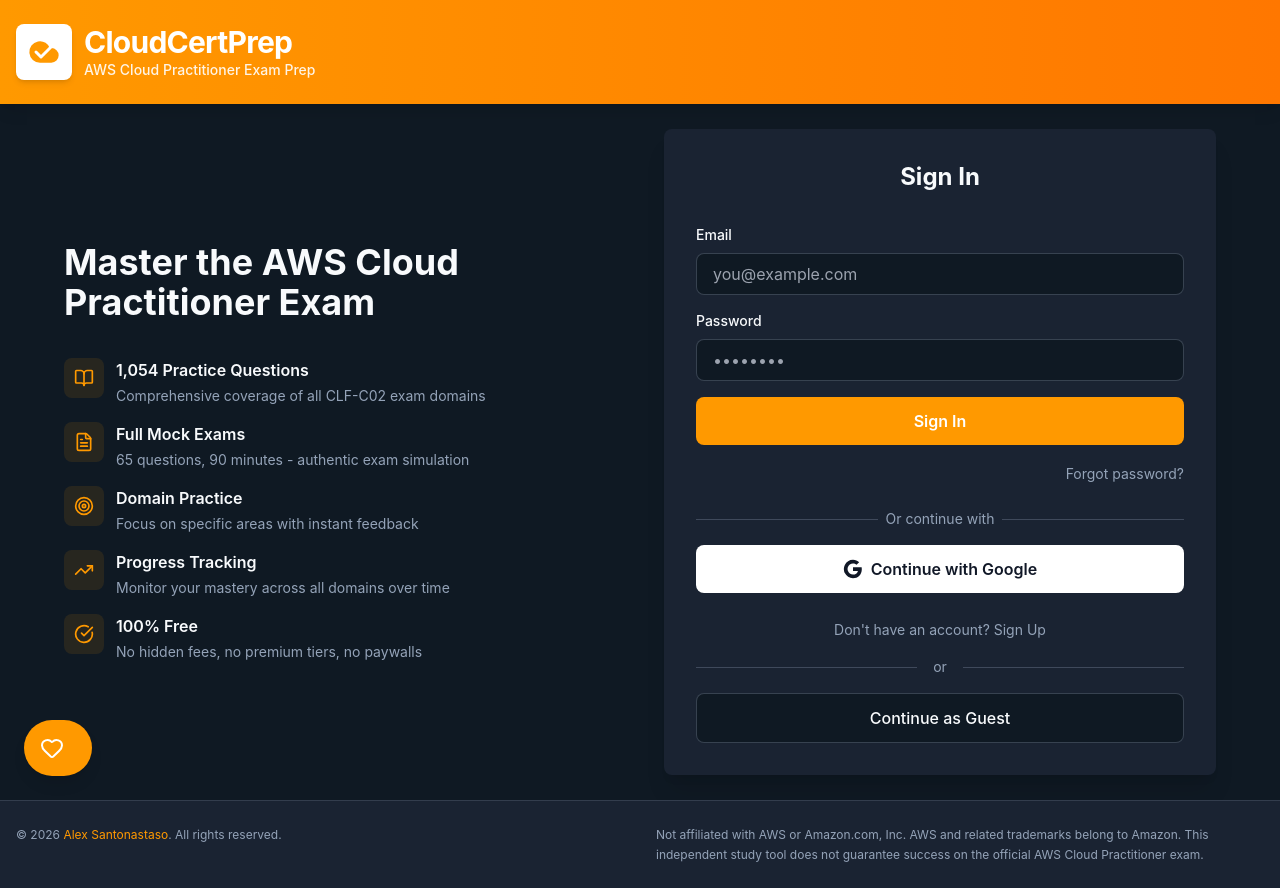
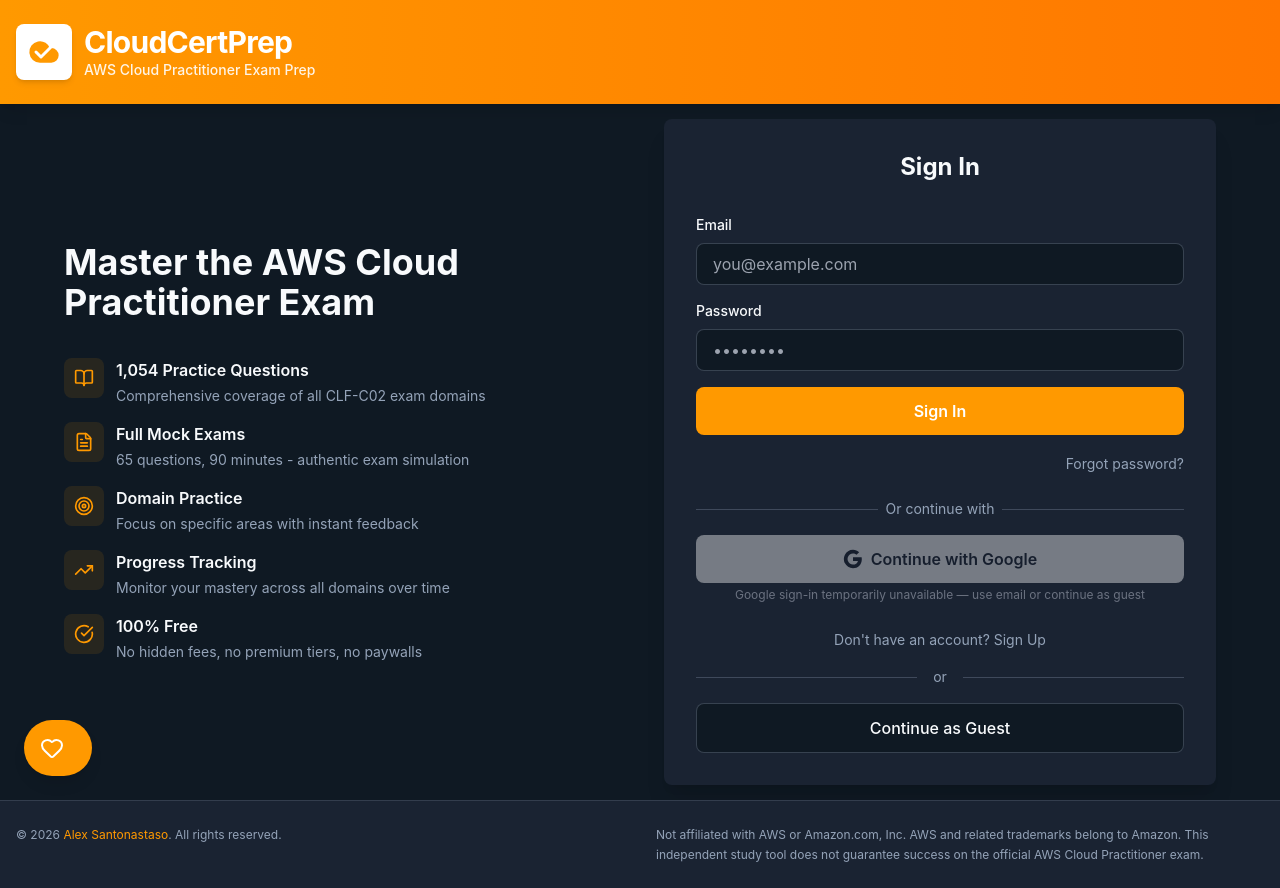
Before and after one commit to snts42/cloudcertprep, a React (Vite) app in the folder cloudpass/: page /login in a window 1280 px wide. Built offline with nearby package versions, Linux system fonts and the light colour scheme; no server answers.

Commit message:
fix: temporarily disable Google OAuth button pending verification

```diff
--- a/cloudpass/src/pages/Login.tsx
+++ b/cloudpass/src/pages/Login.tsx
@@ -289,8 +289,8 @@
 
             <button
               onClick={handleGoogleAuth}
-              disabled={loading}
-              className="mt-4 w-full bg-white hover:bg-gray-100 text-gray-900 font-semibold py-3 rounded-lg transition-colors disabled:opacity-50 disabled:cursor-not-allowed flex items-center justify-center gap-2"
+              disabled
+              className="mt-4 w-full bg-white text-gray-900 font-semibold py-3 rounded-lg flex items-center justify-center gap-2 opacity-40 cursor-not-allowed pointer-events-none"
             >
               <svg className="w-5 h-5" viewBox="0 0 24 24">
                 <path
@@ -312,6 +312,9 @@
               </svg>
               Continue with Google
             </button>
+            <p className="text-xs text-gray-500 text-center mt-1">
+              Google sign-in temporarily unavailable — use email or continue as guest
+            </p>
           </div>
         )}
 
```
